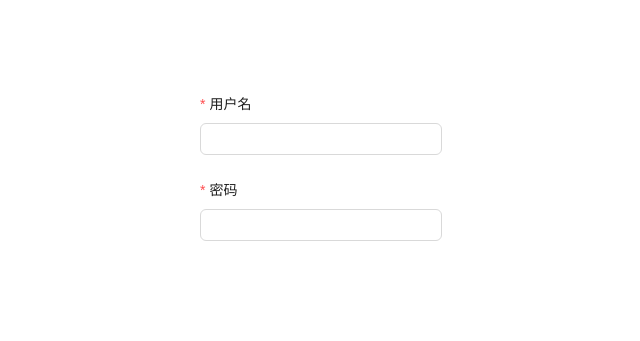
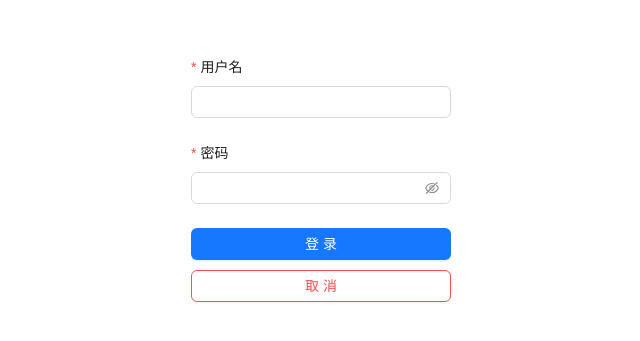
Before and after one commit to sugar-zero/diary-jia-wen-notes, a Vue app: page /login in a window 1280 px wide. Shown: the part 221-562 px from the top of the page, without its empty margins (319-959 px from the left). Built offline with nearby package versions, Linux system fonts and the light colour scheme.

Commit message:
1. 增加表单组件支持的配置 2.设置body背景白色

```diff
--- a/src/assets/main.css
+++ b/src/assets/main.css
@@ -13,6 +13,10 @@ a,
   color: hsla(160, 100%, 37%, 1);
   transition: 0.4s;
   padding: 3px;
+}
+
+body {
+  background-color: #fff
 }
 
 @media (hover: hover) {
--- a/src/components/componentsForm.vue
+++ b/src/components/componentsForm.vue
@@ -4,21 +4,25 @@
       name="basic"
       :layout="formConfig.inline"
     >
-    <template v-for="(formIten,index) in formLabelData" :key="index">
+    <template v-for="(formItem,index) in formLabelData" :key="index">
       <a-form-item
-        v-model="formIten.model"
-        :label="formIten.label"
-        :name="formIten.model"
-        :rules="[{ required: true, message: '请输入'+ formIten.label }]"
+        v-model="formItem.model"
+        :label="formItem.label"
+        :name="formItem.model"
+        :rules="[{ required: true, message: '请输入'+ formItem.label }]"
       >
-        <a-input v-model:value="formData[formIten.model]" />
+        <a-input v-model:value="formData[formItem.model]" v-if="formItem.type != 'passwd'"/>
+        <a-input-password v-model:value="formData[formItem.model]" v-else/>
       </a-form-item>
     </template>
-    <template>
-        <a-form-item>
-            <a-button :type="formConfig.button.type ? 'primary': formConfig.button.type">{{formConfig.button.lable}}</a-button>
-        </a-form-item>
-    </template>
+    <!-- 按钮组 -->
+    <div :style="formConfig.buttonStyle">
+      <template v-for="(formConfigItem,index) in formConfig.button" :key="index">
+        <a-button :shape="formConfigItem.shape" danger :disabled="formConfigItem.disabled" v-if = "formConfigItem.type == 'danger'">{{formConfigItem.label}}</a-button>
+        <a-button :shape="formConfigItem.shape" ghost :disabled="formConfigItem.disabled" v-else-if = "formConfigItem.type == 'ghost'" >{{formConfigItem.label}}</a-button>
+        <a-button :shape="formConfigItem.shape" :disabled="formConfigItem.disabled" :type="formConfigItem.type ? formConfigItem.type : 'primary'" v-else>{{formConfigItem.label}}</a-button>
+      </template>
+    </div>
     </a-form>
   </template>
   <script lang="ts" setup>
--- a/src/views/login.vue
+++ b/src/views/login.vue
@@ -3,10 +3,17 @@ import loginForm from '@/components/componentsForm.vue'
 import { reactive, ref } from 'vue';
 const formConfig = ref({
   inline:"vertical",
-  button:{
+  button:[
+    {
     type:"primary",
-
-  }
+    label:"登录"
+    },
+    {
+    type:"danger",
+    label:"取消",
+    },
+  ],
+  buttonStyle:"gap: 10px;display: flex;flex-direction: column;"
 })
 const formData = ref({
   username: "",
@@ -16,12 +23,11 @@ const formLabelData = reactive([
   {
   model:"username",
   label:"用户名",
-  icon:"<UserOutlined />",
   },
   {
   model:"passwd",
   label:"密码",
-  icon:"LockOutlined",
+  type:"passwd"
   },
 ])
 </script>
```
